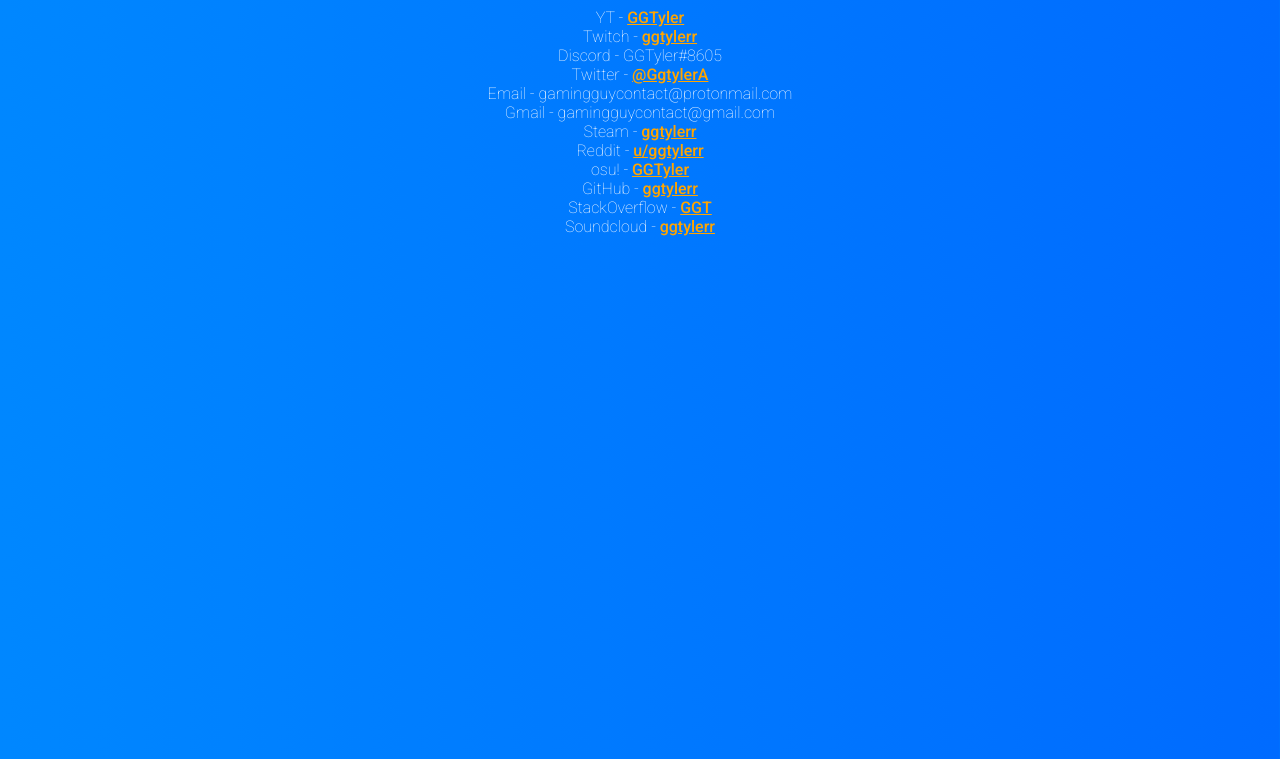
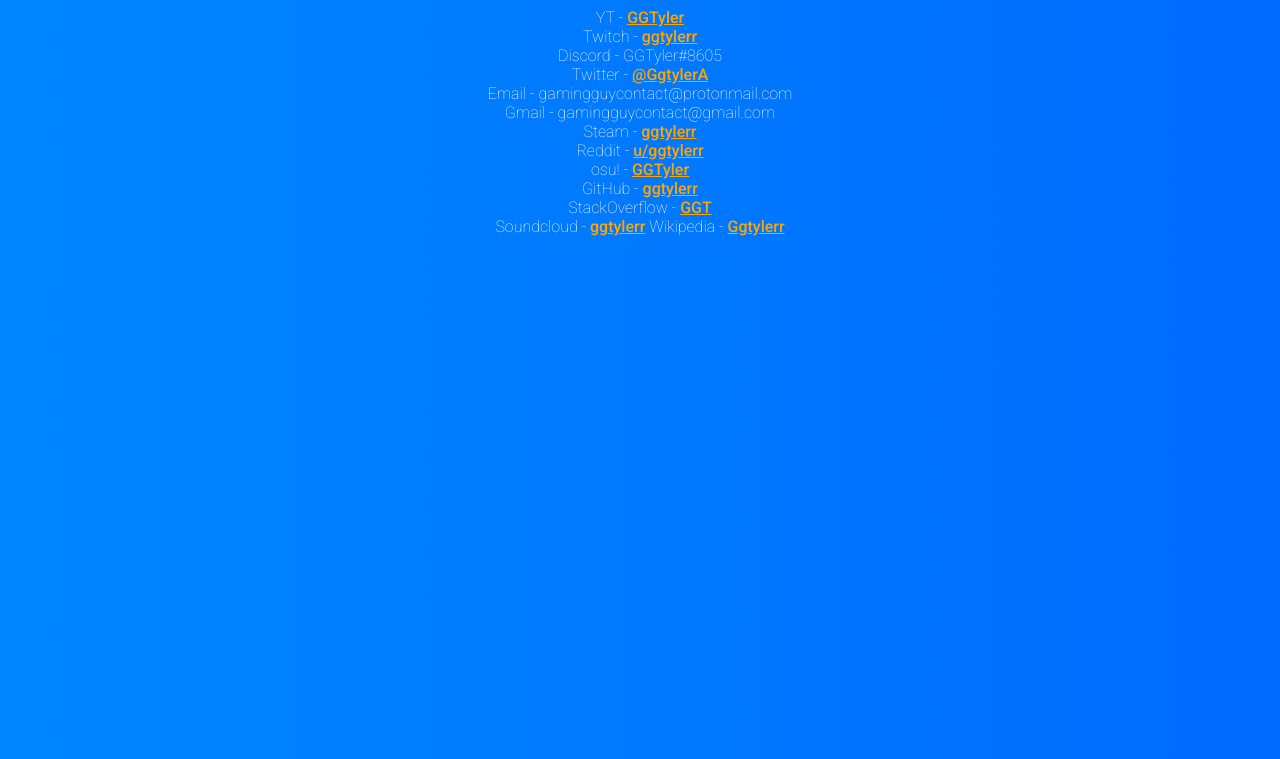
Before and after one commit to ggtylerr/ggtylerr-website, a website: page public/social.html in a window 1280 px wide. Shown: the top 759 px of the page. Drawn offline with nearby package versions, Linux system fonts and the light colour scheme.

Commit message:
Add Wikipedia

```diff
--- a/public/social.html
+++ b/public/social.html
@@ -27,6 +27,7 @@
       GitHub - <a href="https://github.com/ggtylerr">ggtylerr</a><br/>
       StackOverflow - <a href="https://stackoverflow.com/users/4972062/ggt?tab=profile">GGT</a><br/>
       Soundcloud - <a href="https://soundcloud.com/ggtylerr">ggtylerr</a>
+      Wikipedia - <a href="https://en.wikipedia.org/wiki/User:Ggtylerr">Ggtylerr</a>
     </center>
     <div id="footer"></div>
   </body>
```
